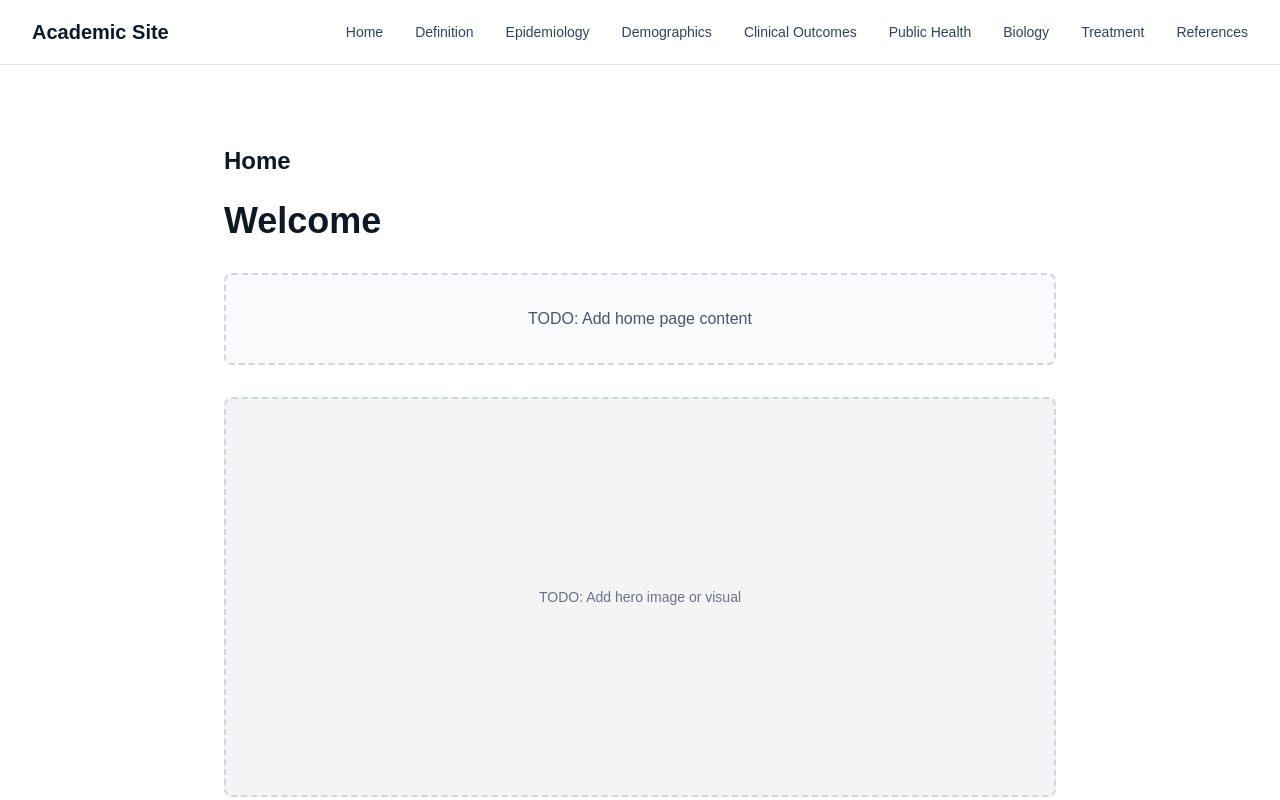
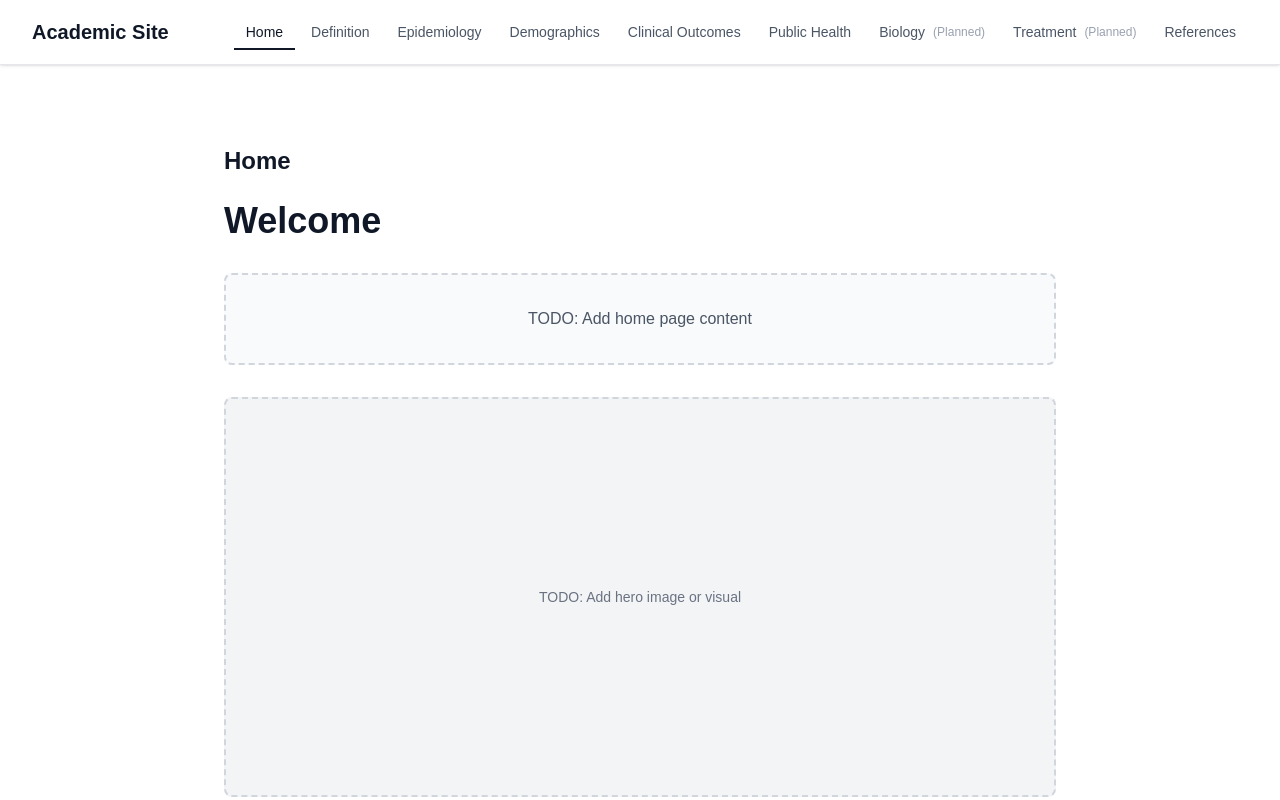
Before and after one commit to Gerald450/metastatic_breast_cancer_research_site, a Next.js app: page / in a window 1280 px wide. Shown: the top 800 px of the page. Built offline with nearby package versions, Linux system fonts and the light colour scheme.

Commit message:
add structure

```diff
--- a/components/SiteHeader.tsx
+++ b/components/SiteHeader.tsx
@@ -1,46 +1,108 @@
+'use client';
+
 import Link from 'next/link';
+import { usePathname } from 'next/navigation';
+import { useState } from 'react';
+
+interface NavItem {
+  href: string;
+  label: string;
+  planned?: boolean;
+}
 
 export default function SiteHeader() {
-  const navItems = [
+  const pathname = usePathname();
+  const [mobileMenuOpen, setMobileMenuOpen] = useState(false);
+
+  const navItems: NavItem[] = [
     { href: '/', label: 'Home' },
     { href: '/definition', label: 'Definition' },
     { href: '/epidemiology', label: 'Epidemiology' },
     { href: '/demographics', label: 'Demographics' },
     { href: '/clinical-outcomes', label: 'Clinical Outcomes' },
     { href: '/public-health', label: 'Public Health' },
-    { href: '/biology', label: 'Biology' },
-    { href: '/treatment', label: 'Treatment' },
+    { href: '/biology', label: 'Biology', planned: true },
+    { href: '/treatment', label: 'Treatment', planned: true },
     { href: '/references', label: 'References' },
   ];
 
+  const isActive = (href: string) => {
+    if (href === '/') {
+      return pathname === '/';
+    }
+    return pathname.startsWith(href);
+  };
+
+  const NavLink = ({ item }: { item: NavItem }) => {
+    const active = isActive(item.href);
     return (
-    <header className="border-b border-gray-200 bg-white dark:border-gray-800 dark:bg-gray-900">
+      <Link
+        href={item.href}
+        className={`
+          relative block px-3 py-2 text-sm font-medium transition-colors
+          ${
+            active
+              ? 'text-gray-900 dark:text-white'
+              : 'text-gray-600 hover:text-gray-900 dark:text-gray-400 dark:hover:text-white'
+          }
+        `}
+        onClick={() => setMobileMenuOpen(false)}
+      >
+        <span className="flex items-center gap-2">
+          {item.label}
+          {item.planned && (
+            <span className="text-xs font-normal text-gray-400 dark:text-gray-500">
+              (Planned)
+            </span>
+          )}
+        </span>
+        {active && (
+          <span className="absolute bottom-0 left-0 right-0 h-0.5 bg-gray-900 dark:bg-white" />
+        )}
+      </Link>
+    );
+  };
+
+  return (
+    <header className="sticky top-0 z-50 border-b border-gray-200 bg-white shadow-sm dark:border-gray-800 dark:bg-gray-900">
       <div className="mx-auto max-w-7xl px-4 sm:px-6 lg:px-8">
         <div className="flex h-16 items-center justify-between">
           <div className="flex items-center">
             <Link
               href="/"
-              className="text-xl font-semibold text-gray-900 dark:text-white"
+              className="text-xl font-semibold text-gray-900 dark:text-white hover:text-gray-700 dark:hover:text-gray-300 transition-colors"
             >
               Academic Site
             </Link>
           </div>
-          <nav className="hidden md:flex md:space-x-8">
+
+          {/* Desktop Navigation */}
+          <nav className="hidden md:flex md:space-x-1">
             {navItems.map((item) => (
-              <Link
-                key={item.href}
-                href={item.href}
-                className="text-sm font-medium text-gray-700 transition-colors hover:text-gray-900 dark:text-gray-300 dark:hover:text-white"
-              >
-                {item.label}
-              </Link>
+              <NavLink key={item.href} item={item} />
             ))}
           </nav>
-          {/* Mobile menu button - TODO: implement mobile menu */}
+
+          {/* Mobile menu button */}
           <button
-            className="md:hidden text-gray-700 dark:text-gray-300"
+            className="md:hidden rounded-md p-2 text-gray-700 hover:bg-gray-100 dark:text-gray-300 dark:hover:bg-gray-800 transition-colors"
             aria-label="Toggle menu"
+            aria-expanded={mobileMenuOpen}
+            onClick={() => setMobileMenuOpen(!mobileMenuOpen)}
           >
+            {mobileMenuOpen ? (
+              <svg
+                className="h-6 w-6"
+                fill="none"
+                strokeLinecap="round"
+                strokeLinejoin="round"
+                strokeWidth="2"
+                viewBox="0 0 24 24"
+                stroke="currentColor"
+              >
+                <path d="M6 18L18 6M6 6l12 12" />
+              </svg>
+            ) : (
               <svg
                 className="h-6 w-6"
                 fill="none"
@@ -52,8 +114,20 @@ export default function SiteHeader() {
               >
                 <path d="M4 6h16M4 12h16M4 18h16" />
               </svg>
+            )}
           </button>
         </div>
+
+        {/* Mobile Navigation */}
+        {mobileMenuOpen && (
+          <nav className="border-t border-gray-200 py-4 md:hidden dark:border-gray-800">
+            <div className="space-y-1">
+              {navItems.map((item) => (
+                <NavLink key={item.href} item={item} />
+              ))}
+            </div>
+          </nav>
+        )}
       </div>
     </header>
   );
```
Lines whose indentation alone changed are shown as unchanged.
